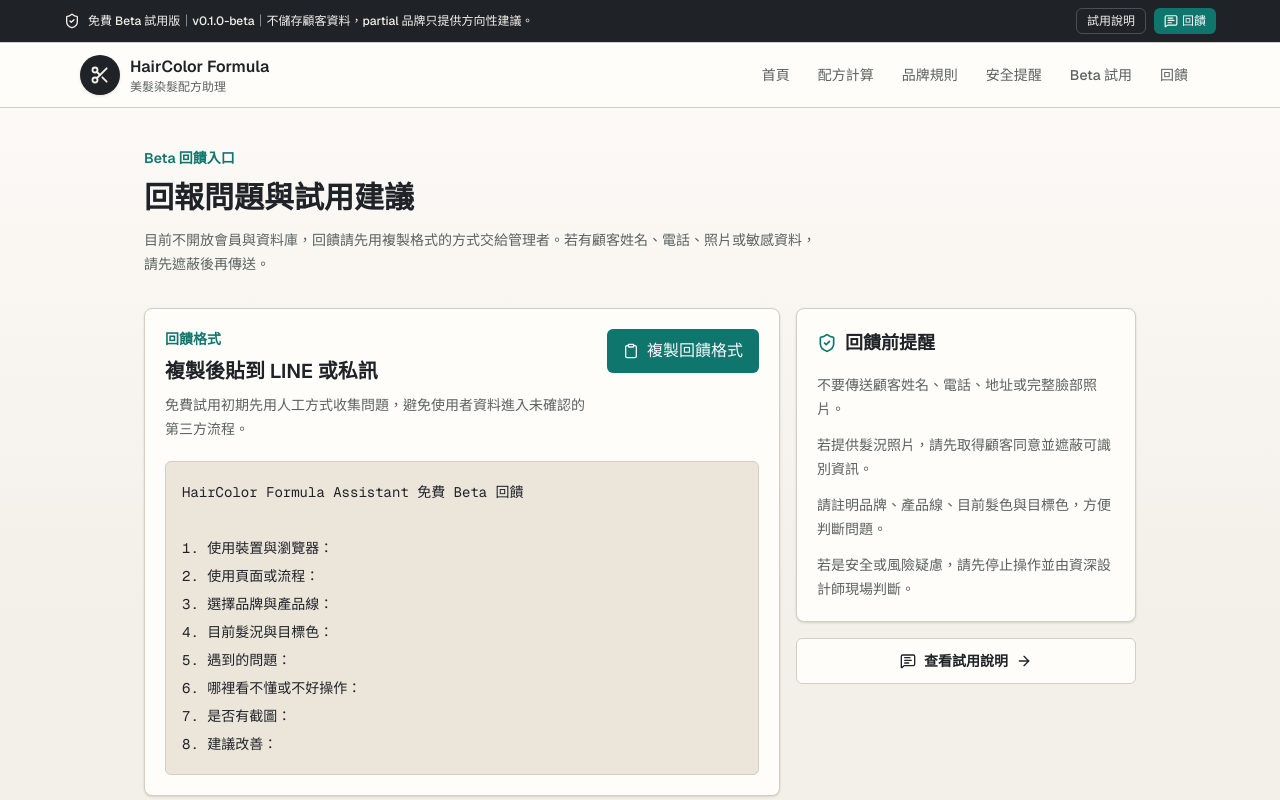
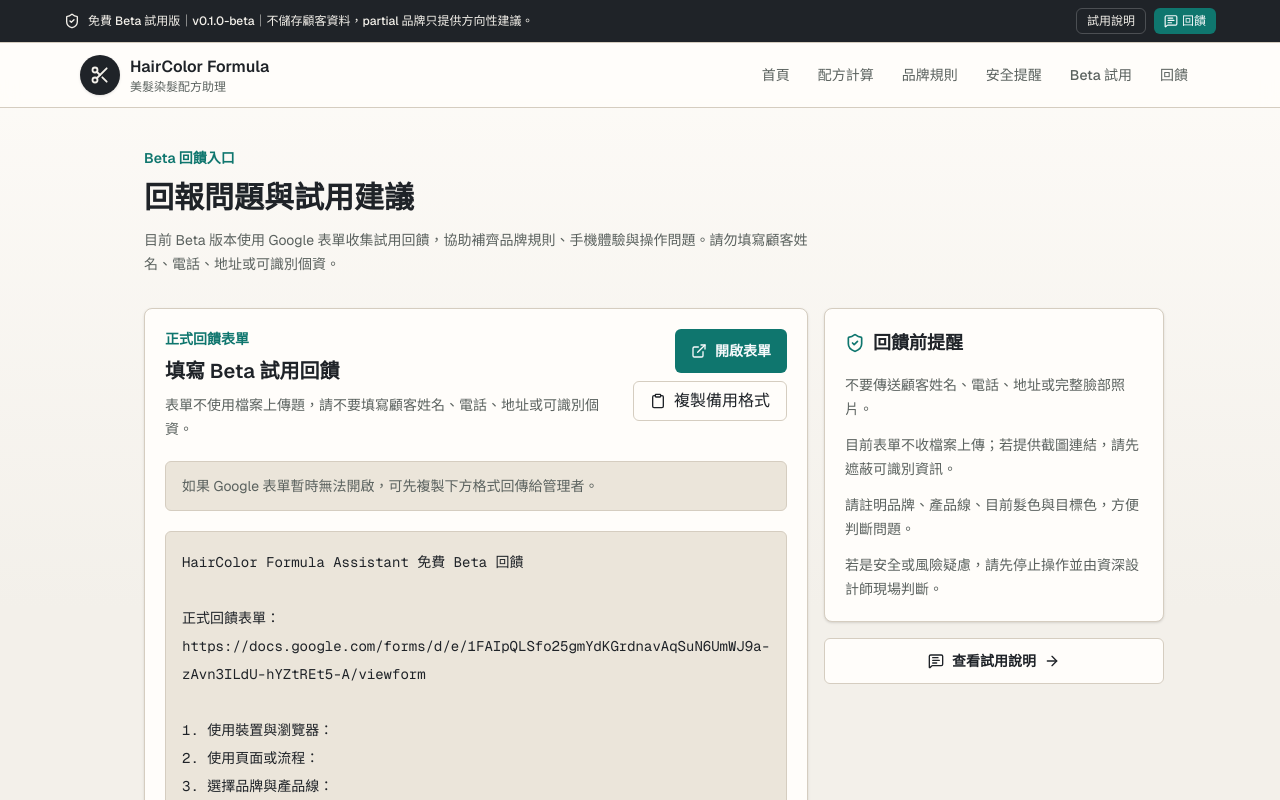
Before and after one commit to sherman0769/haircolor-formula-assistant, a Next.js app: page /feedback in a window 1280 px wide. Shown: the top 800 px of the page. Built offline with nearby package versions, Linux system fonts and the light colour scheme.

Commit message:
Add beta feedback Google Form

```diff
--- a/app/feedback/page.tsx
+++ b/app/feedback/page.tsx
@@ -17,7 +17,7 @@ export default function FeedbackPage() {
           回報問題與試用建議
         </h1>
         <p className="max-w-2xl text-sm leading-6 text-muted-foreground">
-          目前不開放會員與資料庫，回饋請先用複製格式的方式交給管理者。若有顧客姓名、電話、照片或敏感資料，請先遮蔽後再傳送。
+          目前 Beta 版本使用 Google 表單收集試用回饋，協助補齊品牌規則、手機體驗與操作問題。請勿填寫顧客姓名、電話、地址或可識別個資。
         </p>
       </div>
 
@@ -31,7 +31,7 @@ export default function FeedbackPage() {
             </div>
             <ul className="mt-4 space-y-3 text-sm leading-6 text-muted-foreground">
               <li>不要傳送顧客姓名、電話、地址或完整臉部照片。</li>
-              <li>若提供髮況照片，請先取得顧客同意並遮蔽可識別資訊。</li>
+              <li>目前表單不收檔案上傳；若提供截圖連結，請先遮蔽可識別資訊。</li>
               <li>請註明品牌、產品線、目前髮色與目標色，方便判斷問題。</li>
               <li>若是安全或風險疑慮，請先停止操作並由資深設計師現場判斷。</li>
             </ul>
--- a/app/page.tsx
+++ b/app/page.tsx
@@ -35,7 +35,7 @@ const entryLinks = [
   {
     href: "/feedback",
     title: "Beta 試用回饋",
-    description: "複製回饋格式，回報操作問題、品牌資料缺口與手機體驗。",
+    description: "開啟回饋表單，回報操作問題、品牌資料缺口與手機體驗。",
     icon: MessageSquareText,
   },
 ];
--- a/components/FeedbackTemplateCard.tsx
+++ b/components/FeedbackTemplateCard.tsx
@@ -1,8 +1,8 @@
 "use client";
 
 import { useState } from "react";
-import { Clipboard, CheckCircle2 } from "lucide-react";
-import { feedbackTemplate } from "@/lib/app-meta";
+import { CheckCircle2, Clipboard, ExternalLink } from "lucide-react";
+import { FEEDBACK_FORM_URL, feedbackTemplate } from "@/lib/app-meta";
 
 export function FeedbackTemplateCard() {
   const [copied, setCopied] = useState(false);
@@ -17,25 +17,39 @@ export function FeedbackTemplateCard() {
     <section className="rounded-lg border border-border bg-panel p-5 shadow-sm">
       <div className="flex flex-col gap-3 sm:flex-row sm:items-start sm:justify-between">
         <div>
-          <p className="text-sm font-semibold text-accent">回饋格式</p>
-          <h2 className="mt-2 text-xl font-semibold">複製後貼到 LINE 或私訊</h2>
+          <p className="text-sm font-semibold text-accent">正式回饋表單</p>
+          <h2 className="mt-2 text-xl font-semibold">填寫 Beta 試用回饋</h2>
           <p className="mt-2 text-sm leading-6 text-muted-foreground">
-            免費試用初期先用人工方式收集問題，避免使用者資料進入未確認的第三方流程。
+            表單不使用檔案上傳題，請不要填寫顧客姓名、電話、地址或可識別個資。
           </p>
         </div>
+        <div className="flex shrink-0 flex-col gap-2 sm:items-end">
+          <a
+            href={FEEDBACK_FORM_URL}
+            target="_blank"
+            rel="noreferrer"
+            className="inline-flex h-11 items-center justify-center gap-2 rounded-md bg-accent px-4 text-sm font-semibold text-accent-foreground hover:bg-teal-800"
+          >
+            <ExternalLink aria-hidden="true" className="size-4" />
+            開啟表單
+          </a>
           <button
             type="button"
             onClick={copyTemplate}
-          className="inline-flex h-11 shrink-0 items-center justify-center gap-2 rounded-md bg-accent px-4 text-sm font-semibold text-accent-foreground hover:bg-teal-800"
+            className="inline-flex h-10 items-center justify-center gap-2 rounded-md border border-border bg-panel px-4 text-sm font-semibold hover:border-accent"
           >
             {copied ? (
               <CheckCircle2 aria-hidden="true" className="size-4" />
             ) : (
               <Clipboard aria-hidden="true" className="size-4" />
             )}
-          {copied ? "已複製" : "複製回饋格式"}
+            {copied ? "已複製" : "複製備用格式"}
           </button>
         </div>
+      </div>
+      <p className="mt-5 rounded-md border border-border bg-muted px-4 py-3 text-sm leading-6 text-muted-foreground">
+        如果 Google 表單暫時無法開啟，可先複製下方格式回傳給管理者。
+      </p>
       <pre className="mt-5 overflow-x-auto rounded-md border border-border bg-muted p-4 text-sm leading-7 text-foreground whitespace-pre-wrap">
         {feedbackTemplate}
       </pre>
--- a/lib/app-meta.ts
+++ b/lib/app-meta.ts
@@ -5,12 +5,16 @@ export const APP_RELEASE_LABEL = "免費 Beta 試用版";
 export const PRODUCTION_URL =
   "https://haircolor-formula-assistant.vercel.app";
 
+export const FEEDBACK_FORM_URL =
+  "https://docs.google.com/forms/d/e/1FAIpQLSfo25gmYdKGrdnavAqSuN6UmWJ9a-zAvn3ILdU-hYZtREt5-A/viewform";
+
 export const betaTrialHighlights = [
   "本版本開放給專業美髮設計師免費試用。",
   "不需要登入，不儲存顧客資料，也不儲存配方紀錄。",
   "下載配方單只會在使用者裝置本機建立文字檔。",
   "站點使用 Vercel Web Analytics 統計頁面訪問與裝置、瀏覽器等技術指標，用於 Beta 試用觀察。",
   "首頁可公開顯示 Beta 累積訪問數；此數字只累計匿名總量，不儲存顧客資料或配方內容。",
+  "正式回饋入口使用 Google 表單收集 Beta 試用問題與品牌資料缺口，不使用檔案上傳題。",
   "partial / unverified 品牌規則只提供方向性建議，不輸出精確克數。",
   "所有結果仍需依品牌官方手冊、髮束測試與現場專業判斷確認。",
 ];
@@ -23,6 +27,9 @@ export const betaTrialLimits = [
 ];
 
 export const feedbackTemplate = `HairColor Formula Assistant 免費 Beta 回饋
+
+正式回饋表單：
+${FEEDBACK_FORM_URL}
 
 1. 使用裝置與瀏覽器：
 2. 使用頁面或流程：
@@ -39,6 +46,7 @@ export const launchMessage = `HairColor Formula Assistant 美髮染髮配方助
 這是一個給專業美髮設計師使用的配方輔助工具，可依髮況、目標色、品牌產品線與風險條件，整理配方方向、雙氧建議、施工流程、風險提醒與信心等級。
 
 試用網址：${PRODUCTION_URL}
+回饋表單：${FEEDBACK_FORM_URL}
 
 重要提醒：
 - 本工具不保證染髮結果。
```
Also changed, not shown: 3 other files (tests, documents, lock files or other folders). Lines whose indentation alone changed are shown as unchanged.
